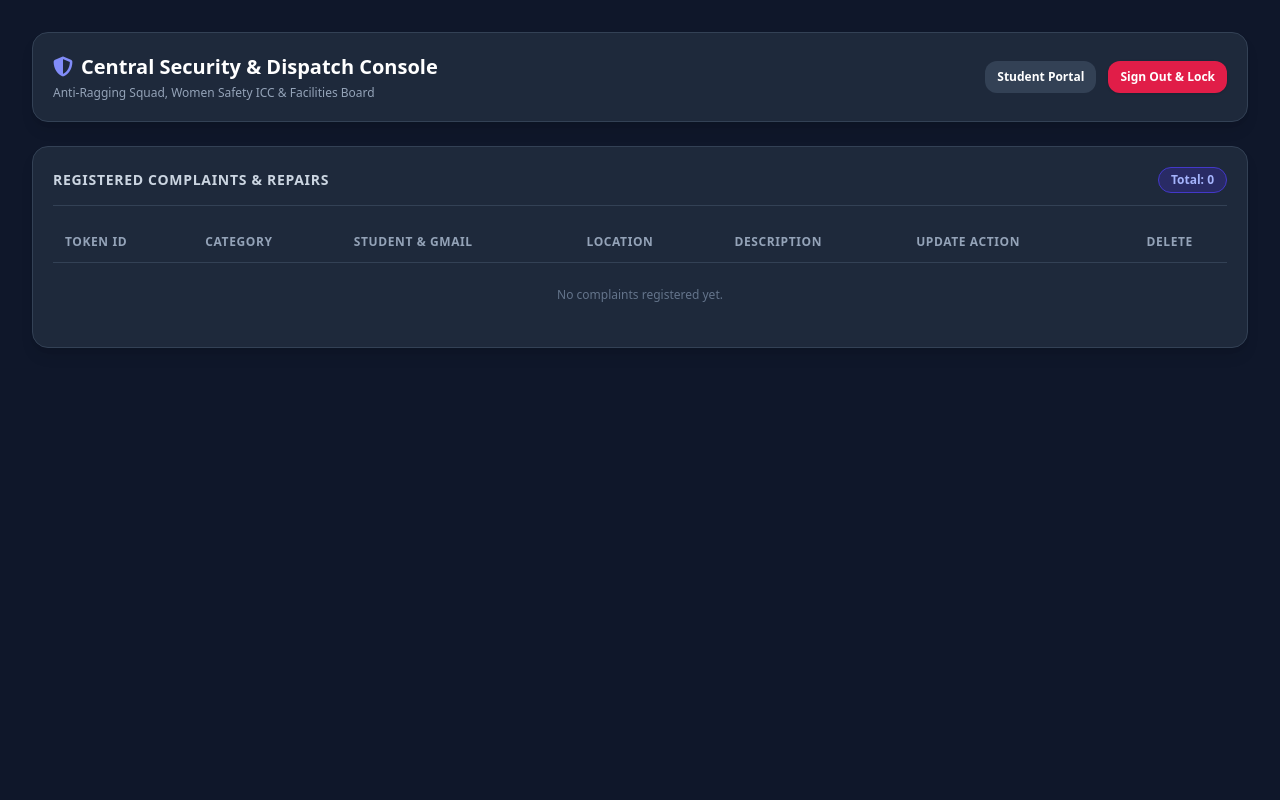
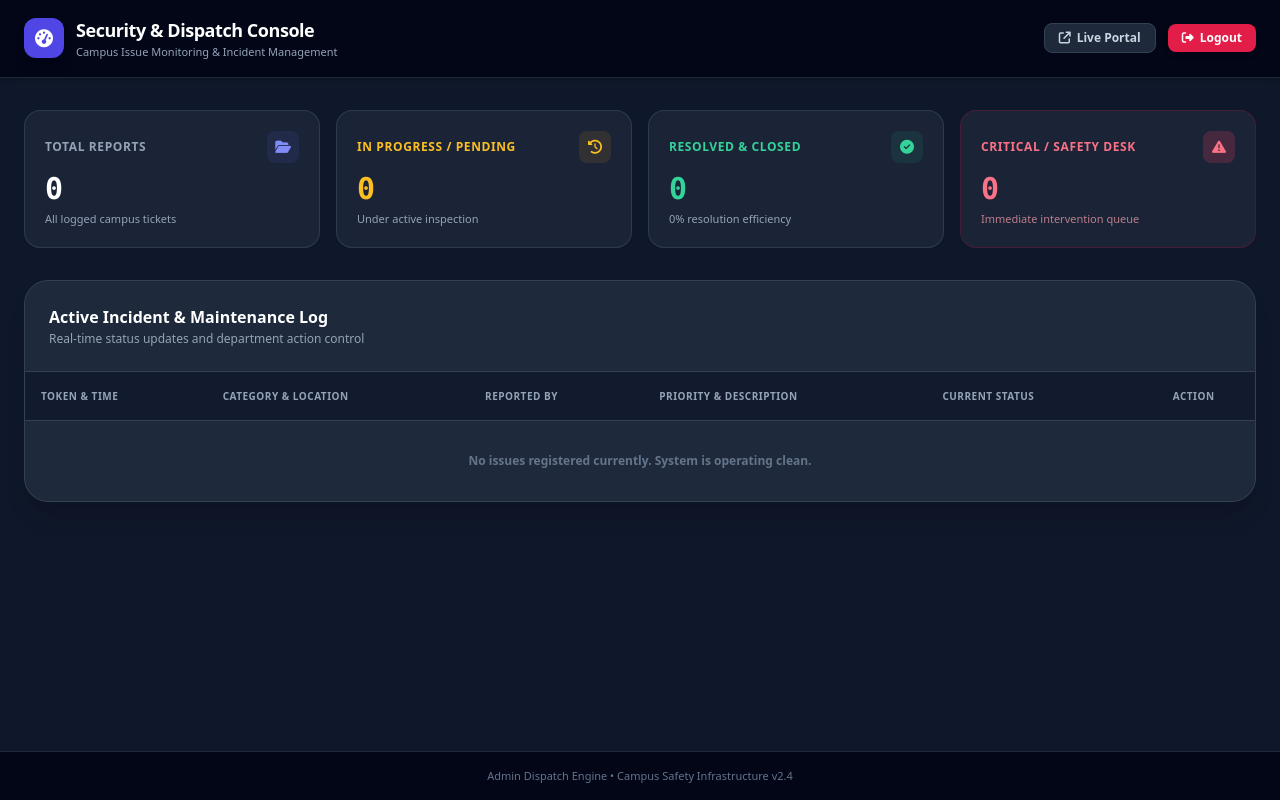
Before and after one commit to Aryan-vats-hub/campus-shield, a Flask app: page /admin-panel in a window 1280 px wide. Run offline with Flask 3, Linux system fonts and the light colour scheme; the visitor is signed in with stand-in values (Sample User, id 1); data that the repository does not hold is empty; some libraries are stand-ins or nearby versions.

Commit message:
Update admin.html

```diff
--- a/campus shield/templates/admin.html
+++ b/campus shield/templates/admin.html
@@ -3,103 +3,181 @@
 <head>
   <meta charset="UTF-8">
   <meta name="viewport" content="width=device-width, initial-scale=1.0">
-  <title>Admin Console - CampusFix & Shield</title>
+  <title>Central Admin Console - Campus Shield</title>
   <script src="https://cdn.tailwindcss.com"></script>
   <link rel="stylesheet" href="https://cdnjs.cloudflare.com/ajax/libs/font-awesome/6.4.0/css/all.min.css">
 </head>
-<body class="bg-slate-900 text-slate-100 min-h-screen p-4 sm:p-8">
+<body class="bg-slate-900 text-slate-100 min-h-screen flex flex-col justify-between antialiased">
 
-  <div class="max-w-7xl mx-auto space-y-6">
+  <!-- HEADER -->
+  <header class="bg-slate-950 border-b border-slate-800 sticky top-0 z-30 px-6 py-4 shadow-md">
+    <div class="max-w-7xl mx-auto flex flex-wrap items-center justify-between gap-4">
+      <div class="flex items-center gap-3">
+        <div class="w-10 h-10 rounded-xl bg-indigo-600 flex items-center justify-center text-white font-black text-lg shadow-lg">
+          <i class="fa-solid fa-gauge-high"></i>
+        </div>
+        <div>
+          <h1 class="text-lg font-black text-white tracking-tight">Security & Dispatch Console</h1>
+          <p class="text-[11px] text-slate-400">Campus Issue Monitoring & Incident Management</p>
+        </div>
+      </div>
 
-    <!-- ADMIN HEADER -->
-    <div class="bg-slate-800 border border-slate-700 rounded-2xl p-5 flex flex-wrap items-center justify-between gap-4 shadow-lg">
-      <div>
-        <h1 class="text-xl font-black text-white flex items-center gap-2">
-          <i class="fa-solid fa-shield-halved text-indigo-400"></i> Central Security & Dispatch Console
-        </h1>
-        <p class="text-xs text-slate-400 mt-1">Anti-Ragging Squad, Women Safety ICC & Facilities Board</p>
-      </div>
       <div class="flex items-center gap-3">
-        <a href="/" class="bg-slate-700 hover:bg-slate-600 text-white text-xs font-bold px-3 py-2 rounded-xl transition no-underline">
-          Student Portal
+        <a href="/" target="_blank" class="px-3.5 py-1.5 rounded-lg bg-slate-800 hover:bg-slate-700 text-slate-300 text-xs font-bold border border-slate-700 no-underline inline-flex items-center gap-1.5 transition">
+          <i class="fa-solid fa-arrow-up-right-from-square"></i> Live Portal
         </a>
-        <a href="/admin-logout" class="bg-rose-600 hover:bg-rose-700 text-white text-xs font-bold px-3 py-2 rounded-xl shadow transition no-underline">
-          Sign Out & Lock
+        <a href="/admin-logout" class="px-3.5 py-1.5 rounded-lg bg-rose-600 hover:bg-rose-700 text-white text-xs font-bold shadow-md no-underline inline-flex items-center gap-1.5 transition">
+          <i class="fa-solid fa-right-from-bracket"></i> Logout
         </a>
       </div>
     </div>
+  </header>
 
-    <!-- REGISTERED COMPLAINTS TABLE -->
-    <div class="bg-slate-800 border border-slate-700 rounded-2xl p-5 shadow-lg">
-      <div class="flex items-center justify-between border-b border-slate-700 pb-3 mb-4">
-        <h2 class="text-sm font-black uppercase tracking-wider text-slate-300">Registered Complaints & Repairs</h2>
-        <span class="bg-indigo-900/60 text-indigo-300 border border-indigo-700 text-xs font-bold px-3 py-1 rounded-full">
-          Total: {{ complaints|length }}
-        </span>
+  <main class="max-w-7xl mx-auto w-full px-4 sm:px-6 py-8 flex-grow space-y-8">
+
+    <!-- ANALYTICS METRICS OVERVIEW -->
+    {% set total_cnt = complaints|length %}
+    {% set resolved_cnt = namespace(value=0) %}
+    {% set emergency_cnt = namespace(value=0) %}
+
+    {% for c in complaints %}
+      {% if 'Resolved' in c['status'] or 'Closed' in c['status'] %}
+        {% set resolved_cnt.value = resolved_cnt.value + 1 %}
+      {% endif %}
+      {% if 'Ragging' in c['category'] or 'Women' in c['category'] or 'Critical' in c['priority'] %}
+        {% set emergency_cnt.value = emergency_cnt.value + 1 %}
+      {% endif %}
+    {% endfor %}
+
+    {% set pending_cnt = total_cnt - resolved_cnt.value %}
+    {% set resolution_rate = ((resolved_cnt.value / total_cnt * 100)|round|int) if total_cnt > 0 else 0 %}
+
+    <section class="grid grid-cols-1 sm:grid-cols-2 lg:grid-cols-4 gap-4">
+      <div class="bg-slate-800/80 border border-slate-700/80 rounded-2xl p-5 shadow-sm">
+        <div class="flex items-center justify-between mb-2">
+          <span class="text-xs font-bold text-slate-400 uppercase tracking-wider">Total Reports</span>
+          <span class="w-8 h-8 rounded-lg bg-indigo-500/10 text-indigo-400 flex items-center justify-center text-sm"><i class="fa-solid fa-folder-open"></i></span>
+        </div>
+        <p class="text-3xl font-mono font-black text-white">{{ total_cnt }}</p>
+        <p class="text-[11px] text-slate-400 mt-1">All logged campus tickets</p>
+      </div>
+
+      <div class="bg-slate-800/80 border border-slate-700/80 rounded-2xl p-5 shadow-sm">
+        <div class="flex items-center justify-between mb-2">
+          <span class="text-xs font-bold text-amber-400 uppercase tracking-wider">In Progress / Pending</span>
+          <span class="w-8 h-8 rounded-lg bg-amber-500/10 text-amber-400 flex items-center justify-center text-sm"><i class="fa-solid fa-clock-rotate-left"></i></span>
+        </div>
+        <p class="text-3xl font-mono font-black text-amber-400">{{ pending_cnt }}</p>
+        <p class="text-[11px] text-slate-400 mt-1">Under active inspection</p>
+      </div>
+
+      <div class="bg-slate-800/80 border border-slate-700/80 rounded-2xl p-5 shadow-sm">
+        <div class="flex items-center justify-between mb-2">
+          <span class="text-xs font-bold text-emerald-400 uppercase tracking-wider">Resolved & Closed</span>
+          <span class="w-8 h-8 rounded-lg bg-emerald-500/10 text-emerald-400 flex items-center justify-center text-sm"><i class="fa-solid fa-check-circle"></i></span>
+        </div>
+        <p class="text-3xl font-mono font-black text-emerald-400">{{ resolved_cnt.value }}</p>
+        <p class="text-[11px] text-slate-400 mt-1">{{ resolution_rate }}% resolution efficiency</p>
+      </div>
+
+      <div class="bg-slate-800/80 border border-rose-900/40 rounded-2xl p-5 shadow-sm bg-rose-950/20">
+        <div class="flex items-center justify-between mb-2">
+          <span class="text-xs font-bold text-rose-400 uppercase tracking-wider">Critical / Safety Desk</span>
+          <span class="w-8 h-8 rounded-lg bg-rose-500/20 text-rose-400 flex items-center justify-center text-sm"><i class="fa-solid fa-triangle-exclamation"></i></span>
+        </div>
+        <p class="text-3xl font-mono font-black text-rose-400">{{ emergency_cnt.value }}</p>
+        <p class="text-[11px] text-rose-300/70 mt-1">Immediate intervention queue</p>
+      </div>
+    </section>
+
+    <!-- COMPLAINTS LOG TABLE -->
+    <section class="bg-slate-800 border border-slate-700 rounded-3xl overflow-hidden shadow-xl">
+      <div class="p-6 border-b border-slate-700 flex flex-wrap items-center justify-between gap-4">
+        <div>
+          <h2 class="text-base font-black text-white">Active Incident & Maintenance Log</h2>
+          <p class="text-xs text-slate-400 mt-0.5">Real-time status updates and department action control</p>
+        </div>
       </div>
 
       <div class="overflow-x-auto">
         <table class="w-full text-left text-xs border-collapse">
           <thead>
-            <tr class="border-b border-slate-700 text-slate-400 font-bold uppercase tracking-wider">
-              <th class="py-3 px-3">Token ID</th>
-              <th class="py-3 px-3">Category</th>
-              <th class="py-3 px-3">Student & Gmail</th>
-              <th class="py-3 px-3">Location</th>
-              <th class="py-3 px-3">Description</th>
-              <th class="py-3 px-3">Update Action</th>
-              <th class="py-3 px-3 text-center">Delete</th>
+            <tr class="bg-slate-900/80 text-slate-400 font-bold uppercase tracking-wider border-b border-slate-700 text-[10px]">
+              <th class="p-4">Token & Time</th>
+              <th class="p-4">Category & Location</th>
+              <th class="p-4">Reported By</th>
+              <th class="p-4">Priority & Description</th>
+              <th class="p-4">Current Status</th>
+              <th class="p-4 text-center">Action</th>
             </tr>
           </thead>
           <tbody class="divide-y divide-slate-700/60">
+            {% if complaints %}
               {% for c in complaints %}
               <tr class="hover:bg-slate-700/30 transition">
-              <td class="py-3 px-3 font-mono font-bold text-indigo-400">{{ c['token_id'] }}</td>
-              <td class="py-3 px-3"><span class="bg-slate-700 px-2 py-0.5 rounded text-[11px] font-semibold">{{ c['category'] }}</span></td>
-              <td class="py-3 px-3">
-                <div class="font-bold text-slate-200">{{ c['student_name'] }}</div>
-                <div class="text-[11px] text-slate-400 font-mono">{{ c['student_email'] or 'Not Logged In' }}</div>
+                <td class="p-4 align-top font-mono">
+                  <span class="font-black text-indigo-300 text-sm block">{{ c['token_id'] }}</span>
+                  <span class="text-[10px] text-slate-400">{{ c['created_at'] }}</span>
                 </td>
-              <td class="py-3 px-3 text-slate-300">{{ c['location'] }}</td>
-              <td class="py-3 px-3 text-slate-300 max-w-xs truncate" title="{{ c['description'] }}">{{ c['description'] }}</td>
-
-              <!-- STATUS UPDATE FORM -->
-              <td class="py-3 px-3">
-                <form action="/update-status" method="POST" class="flex items-center gap-1.5">
+                <td class="p-4 align-top">
+                  <span class="font-bold text-white block">{{ c['category'] }}</span>
+                  <span class="text-slate-400 text-[11px]"><i class="fa-solid fa-location-dot text-indigo-400 mr-1"></i>{{ c['location'] }}</span>
+                </td>
+                <td class="p-4 align-top">
+                  <span class="font-bold text-slate-200 block">{{ c['student_name'] }}</span>
+                  <span class="text-[10px] text-slate-400 block font-mono">Roll: {{ c['roll_number'] }}</span>
+                  <span class="text-[10px] text-indigo-400 block">{{ c['student_email'] }}</span>
+                </td>
+                <td class="p-4 align-top max-w-xs">
+                  <span class="inline-block px-2 py-0.5 rounded text-[10px] font-black uppercase tracking-wider mb-1
+                    {% if 'Critical' in c['priority'] %} bg-rose-500/20 text-rose-300 border border-rose-500/30
+                    {% elif 'High' in c['priority'] %} bg-amber-500/20 text-amber-300 border border-amber-500/30
+                    {% else %} bg-slate-700 text-slate-300 {% endif %}">
+                    {{ c['priority'] }}
+                  </span>
+                  <p class="text-slate-300 text-xs leading-snug line-clamp-3 mt-1">{{ c['description'] }}</p>
+                </td>
+                <td class="p-4 align-top">
+                  <form action="/update-status" method="POST" class="space-y-2">
                     <input type="hidden" name="token_id" value="{{ c['token_id'] }}">
-                  <select name="status" class="bg-slate-900 border border-slate-600 rounded-lg text-xs px-2 py-1 text-slate-200 focus:outline-none">
+                    <select name="status" class="w-full bg-slate-900 border border-slate-600 rounded-lg px-2.5 py-1.5 text-xs text-slate-200 font-medium focus:ring-1 focus:ring-indigo-500 focus:outline-none">
                       <option value="Under Review by Department" {% if c['status'] == 'Under Review by Department' %}selected{% endif %}>Under Review</option>
-                    <option value="Investigation In Progress" {% if c['status'] == 'Investigation In Progress' %}selected{% endif %}>In Progress</option>
+                      <option value="Technician Dispatched / In Action" {% if c['status'] == 'Technician Dispatched / In Action' %}selected{% endif %}>In Action</option>
                       <option value="Resolved & Closed" {% if c['status'] == 'Resolved & Closed' %}selected{% endif %}>Resolved & Closed</option>
                     </select>
-                  <button type="submit" class="bg-indigo-600 hover:bg-indigo-700 text-white px-2.5 py-1 rounded-lg text-xs font-bold shadow">
-                    Save
+                    <button type="submit" class="w-full py-1 bg-indigo-600 hover:bg-indigo-500 text-white font-bold rounded text-[10px] uppercase tracking-wider transition">
+                      Update
                     </button>
                   </form>
                 </td>
-
-              <!-- ADMIN DIRECT DELETE ACTION -->
-              <td class="py-3 px-3 text-center">
-                <form action="/delete-complaint" method="POST" onsubmit="return confirm('Permanently delete complaint {{ c['token_id'] }}?');">
+                <td class="p-4 align-top text-center">
+                  <form action="/delete-complaint" method="POST" onsubmit="return confirm('Permanently remove this record from database?');">
                     <input type="hidden" name="token_id" value="{{ c['token_id'] }}">
                     <input type="hidden" name="source" value="admin">
-                  <button type="submit" class="bg-rose-600 hover:bg-rose-700 text-white p-1.5 rounded-lg text-xs font-bold shadow cursor-pointer">
+                    <button type="submit" class="px-2.5 py-1.5 bg-rose-600/20 hover:bg-rose-600 text-rose-300 hover:text-white rounded-lg text-xs font-bold border border-rose-500/30 transition" title="Delete Record">
                       <i class="fa-solid fa-trash"></i>
                     </button>
                   </form>
                 </td>
               </tr>
+              {% endfor %}
             {% else %}
               <tr>
-              <td colspan="7" class="text-center py-6 text-slate-500">No complaints registered yet.</td>
+                <td colspan="6" class="p-8 text-center text-slate-500 text-xs font-bold">
+                  No issues registered currently. System is operating clean.
+                </td>
               </tr>
-            {% endfor %}
+            {% endif %}
           </tbody>
         </table>
       </div>
-    </div>
+    </section>
 
-  </div>
+  </main>
+
+  <footer class="bg-slate-950 border-t border-slate-800 text-slate-500 text-[11px] py-4 text-center">
+    <span>Admin Dispatch Engine &bull; Campus Safety Infrastructure v2.4</span>
+  </footer>
 
 </body>
 </html>
```
Lines whose indentation alone changed are shown as unchanged.
